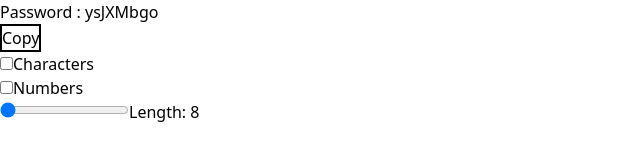
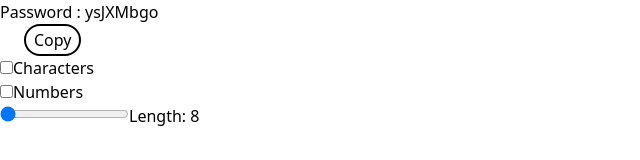
Before and after one commit to raj-ranjan-70/chai-aur-react, a React (Vite) app in the folder react-codes/: page / in a window 1280 px wide. Shown: the top 160 px of the page, without its empty margins (0-640 px from the left). Built offline with nearby package versions, Linux system fonts and the light colour scheme.

Commit message:
Added interactivity

```diff
--- a/react-codes/src/components/PasswordGenerator.jsx
+++ b/react-codes/src/components/PasswordGenerator.jsx
@@ -31,7 +31,7 @@ function PasswordGenerator() {
     return (
         <>
         <h1>Password : {password}</h1>
-        <button onClick={copyfunc} className="border-2 ">Copy</button> <br />
+        <button onClick={copyfunc} className="border-2 rounded-4xl mx-6 px-2 py-0.5 hover:bg-amber-700 cursor-pointer">Copy</button> <br />
         <input
         type="checkbox"
         onChange={() => setCharacterAllowed(!characterAllowed)}/>
```
